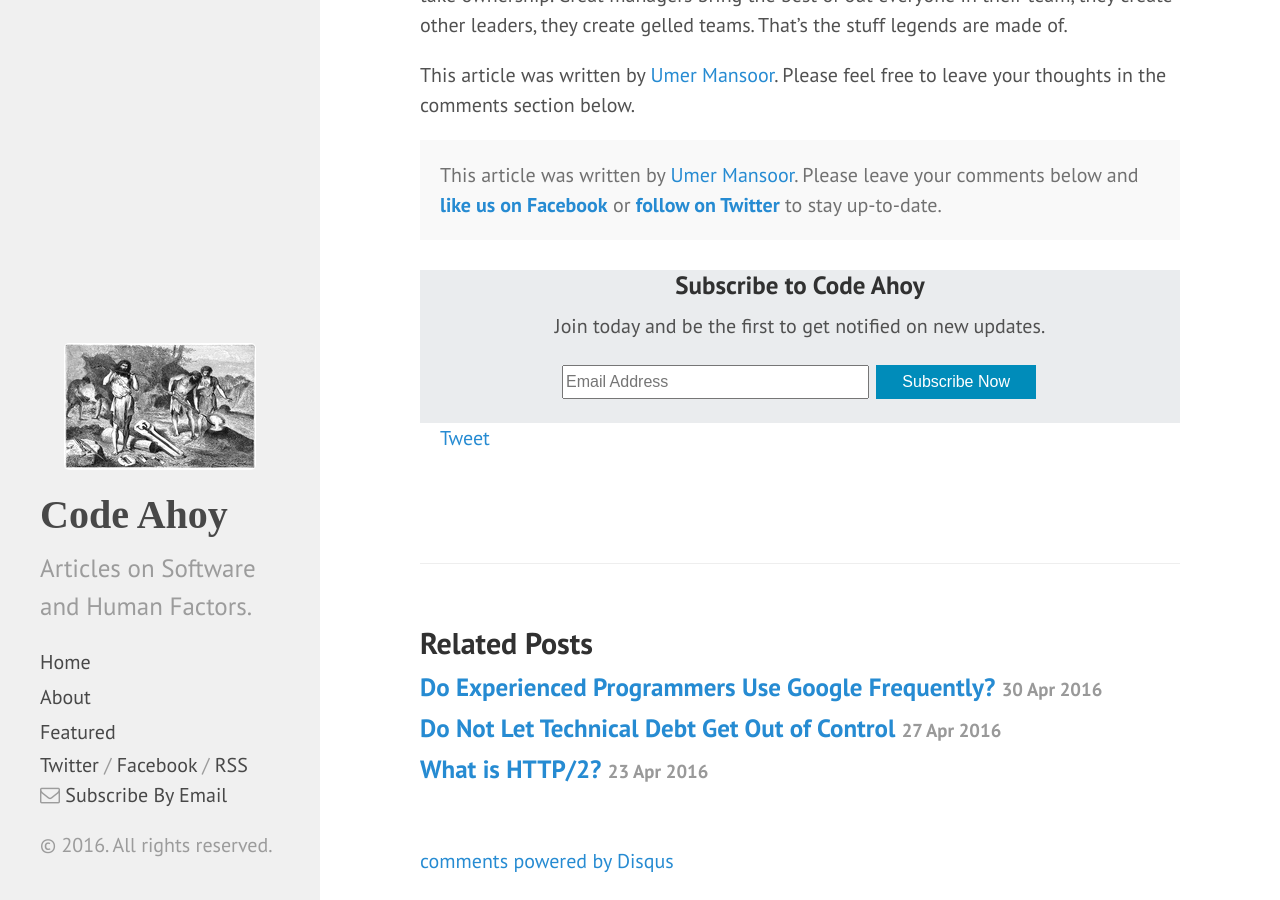
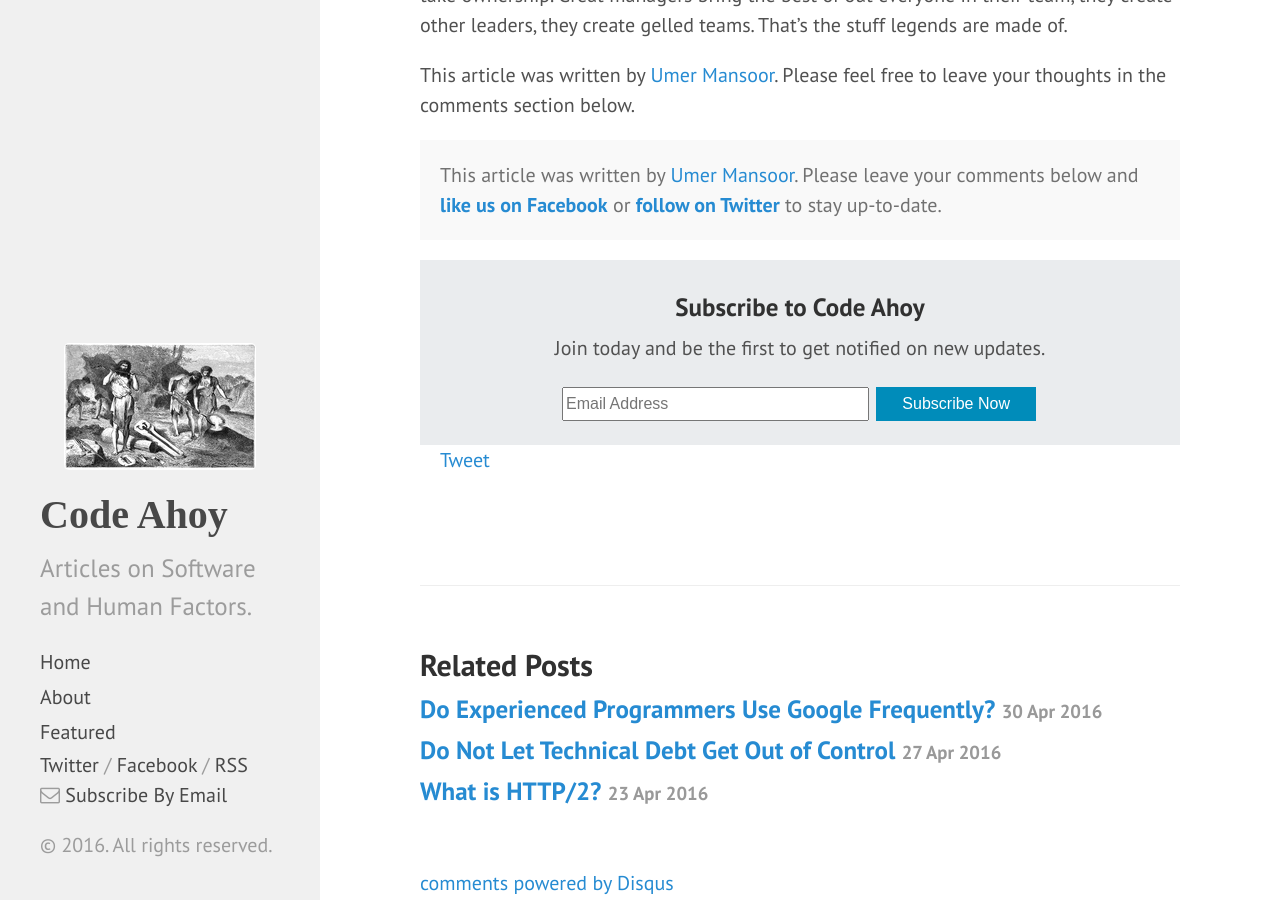
Before and after one commit to talk2viren/umermansoor.github.io, a Jekyll site: the page built from _posts/2016-04-12-let-them-own-it.md, in a window 1280 px wide and 900 px high, scrolled down 1522 px. Built offline with Jekyll 4.4.1, drawn with Linux system fonts in a browser that asks for light colours; nearby versions of some CDN libraries; a script that is not in the unit is left out; comment, search, counter and statistics services are not loaded.

Commit message:
Update post.html

```diff
--- a/_layouts/post.html
+++ b/_layouts/post.html
@@ -14,7 +14,7 @@
         <a href="https://twitter.com/codeahoy"><strong>follow on Twitter</strong></a> to stay up-to-date. <br/>
     </p>
 
-      <form style="text-align:center; background-color:#EAECEE; padding-bottom: 20px;" action="https://feedburner.google.com/fb/a/mailverify" method="post" target="popupwindow" onsubmit="window.open('https://feedburner.google.com/fb/a/mailverify?uri=CodeAhoy', 'popupwindow', 'scrollbars=yes,width=550,height=520');return true">
+      <form style="text-align:center; background-color:#EAECEE; padding-top: 2px; padding-bottom: 20px;" action="https://feedburner.google.com/fb/a/mailverify" method="post" target="popupwindow" onsubmit="window.open('https://feedburner.google.com/fb/a/mailverify?uri=CodeAhoy', 'popupwindow', 'scrollbars=yes,width=550,height=520');return true">
            <h3>Subscribe to Code Ahoy</h3>
            <p>Join today and be the first to get notified on new updates.</p>
            <input type="text" style="font-size: 16px; height:34px;" name="email" size="30" placeholder="Email Address"/>
```
